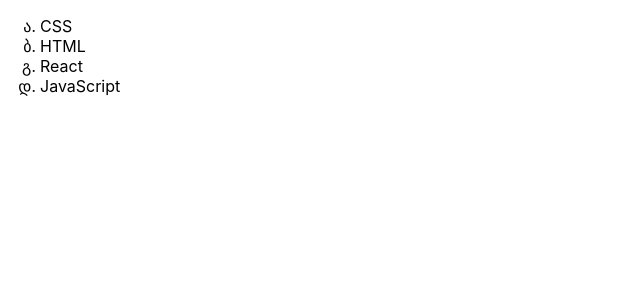
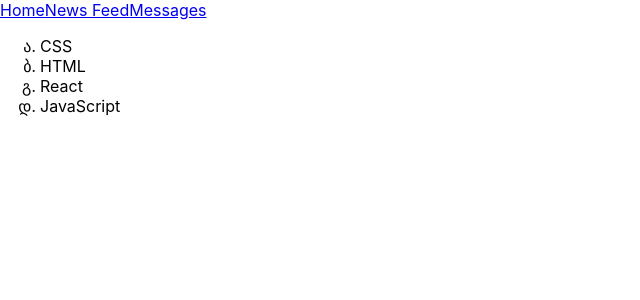
Before and after one commit to ArtyomKub/way-of-the-samurai, a React (Create React App) app: page / in a window 1280 px wide. Shown: the top 300 px of the page, without its empty margins (0-640 px from the left). Built offline with nearby package versions, Linux system fonts and the light colour scheme.

Commit message:
Coplete lessons number 7 (components)

```diff
--- a/src/App.tsx
+++ b/src/App.tsx
@@ -3,7 +3,16 @@ import './App.css';
 
 const App = () => {
     return (
-        <div className='App'>
+        <div>
+            <Header/>
+            <Technologies/>
+        </div>
+    );
+}
+
+const Technologies = () => {
+    return (
+        <div>
             <ul>
                 <li>CSS</li>
                 <li>HTML</li>
@@ -11,7 +20,19 @@ const App = () => {
                 <li>JavaScript</li>
             </ul>
         </div>
-    );
+    )
 }
 
+
+const Header = () => {
+    return (
+        <div>
+            <a href='#s'>Home</a>
+            <a href='#s'>News Feed</a>
+            <a href='#s'>Messages</a>
+        </div>
+    )
+}
+
+
 export default App;
```
